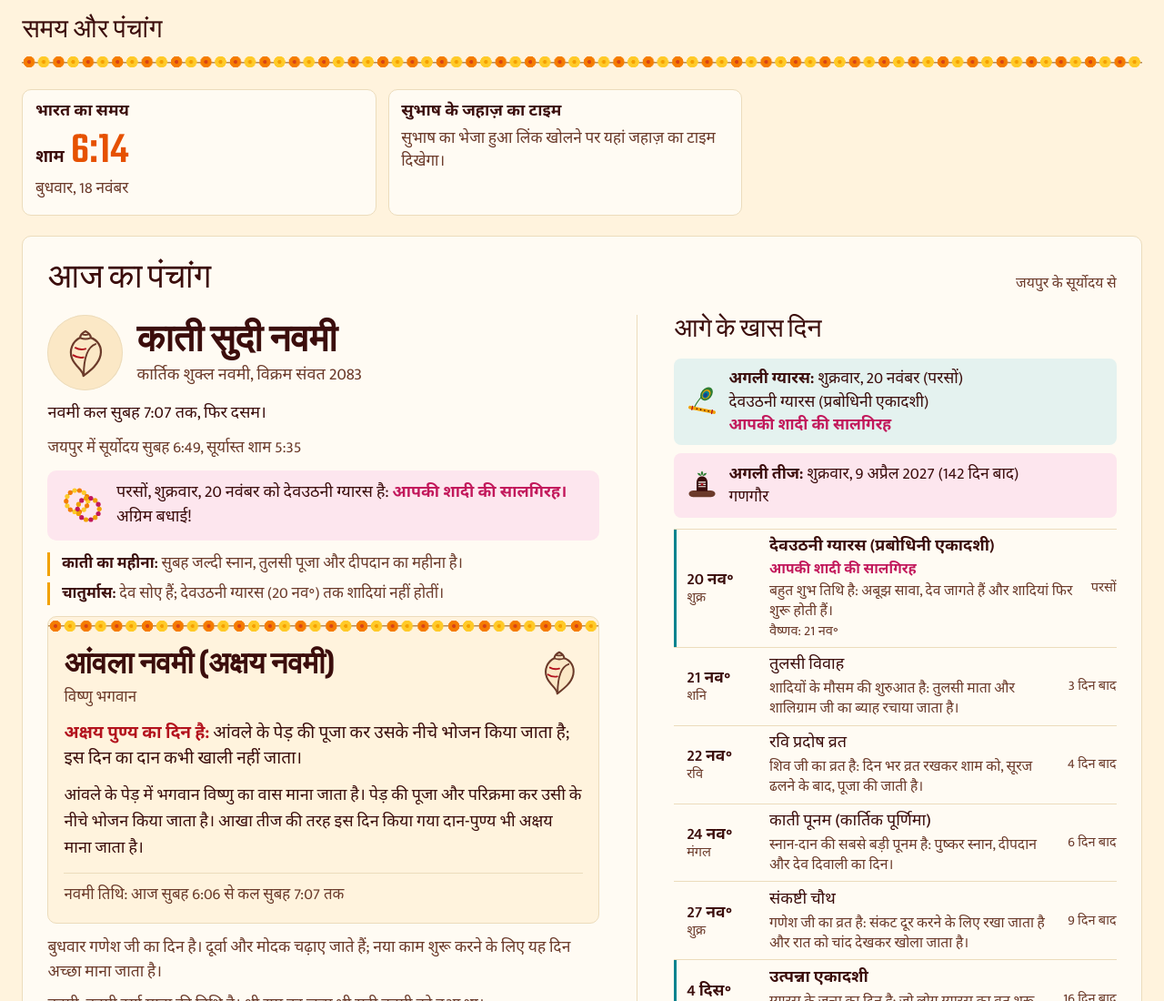
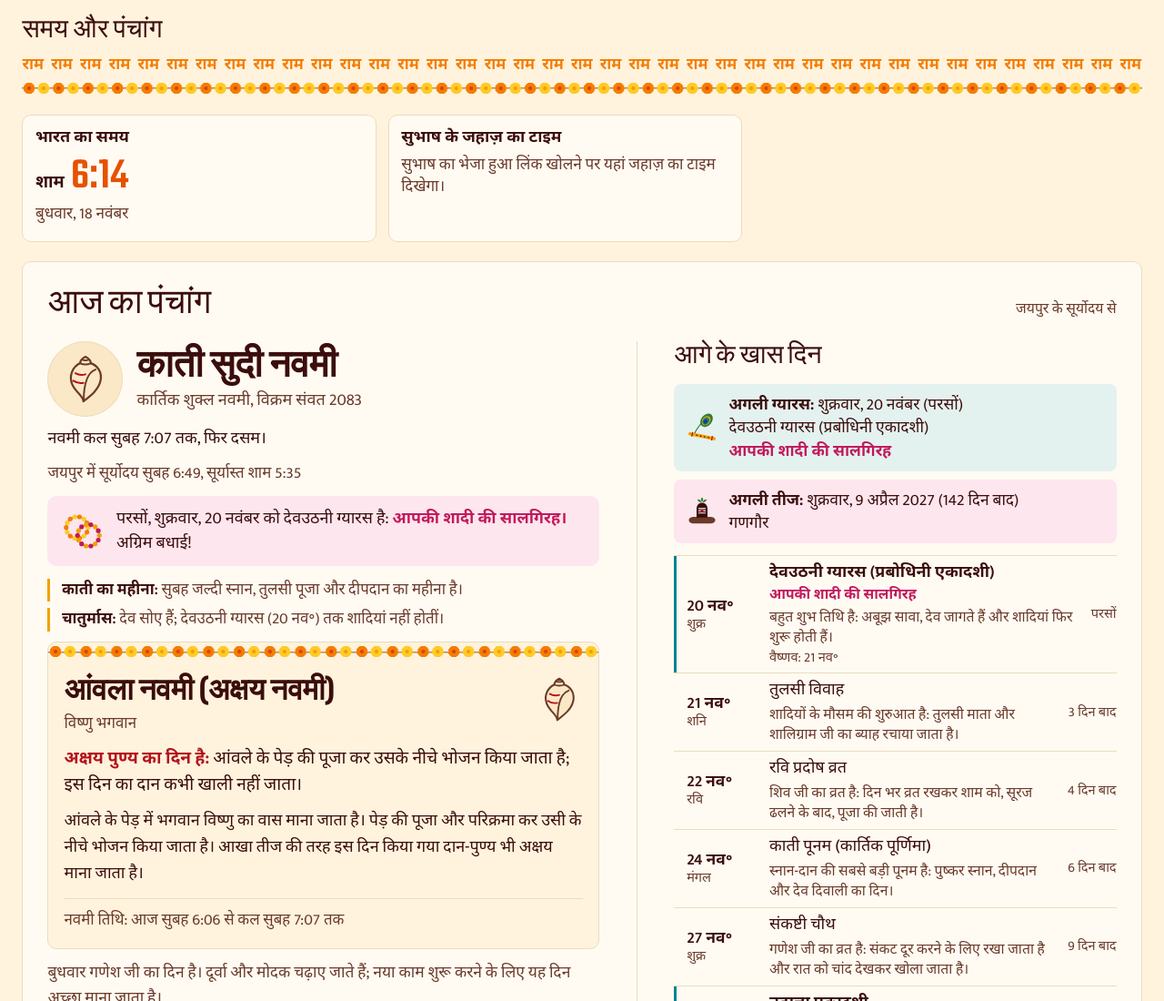
Before and after one commit to subhashbhakar-source/samay-mausam, a plain HTML site: page ghar.html in a window 1280 px wide. Shown: the top 1100 px of the page at 91% size. Drawn offline with Linux system fonts and the light colour scheme.

Commit message:
A line of राम above the garland on both pages
Whole words only, spread edge to edge in one line, in the marigold's orange.
Decorative, so hidden from screen readers.

Co-Authored-By: Claude Opus 5.5 <noreply@anthropic.com>
Claude-Session: https://claude.ai/code/session_01RWyJpzPhCiT5BfKtf74yeS

```diff
--- a/ghar.html
+++ b/ghar.html
@@ -82,6 +82,9 @@ a{color:var(--kumkum);text-underline-offset:.15em}
 .page{--ink-3:var(--ink-2);max-width:70rem;margin:0 auto;padding:.9rem .8rem 3rem;display:flex;flex-direction:column;gap:1.2rem}
 .top{display:flex;flex-direction:column;gap:.65rem}
 .name{font:500 1.6rem/1 var(--display);letter-spacing:.01em;padding-top:.2rem}
+/* राम राम राम: one line above the garland, in the marigold's colour; whole words only, spread edge to edge */
+.ram{display:flex;flex-wrap:wrap;justify-content:space-between;gap:0 .45em;height:1.35em;overflow:hidden;margin-bottom:-.35rem;
+  font:600 .95rem/1.35 var(--body);color:var(--genda-1);user-select:none}
 .band{height:16px;background:
   radial-gradient(circle at 8px 8px,var(--genda-1c) 0 1.8px,transparent 2.3px) 0 0/32px 16px space no-repeat,
   radial-gradient(circle at 8px 8px,var(--genda-1) 0 6px,transparent 6.5px) 0 0/32px 16px space no-repeat,
@@ -127,6 +130,7 @@ a{color:var(--kumkum);text-underline-offset:.15em}
 
   <header class="top">
     <h1 class="name">समय और पंचांग</h1>
+    <div class="ram" aria-hidden="true"><span>राम</span><span>राम</span><span>राम</span><span>राम</span><span>राम</span><span>राम</span><span>राम</span><span>राम</span><span>राम</span><span>राम</span><span>राम</span><span>राम</span><span>राम</span><span>राम</span><span>राम</span><span>राम</span><span>राम</span><span>राम</span><span>राम</span><span>राम</span><span>राम</span><span>राम</span><span>राम</span><span>राम</span><span>राम</span><span>राम</span><span>राम</span><span>राम</span><span>राम</span><span>राम</span><span>राम</span><span>राम</span><span>राम</span><span>राम</span><span>राम</span><span>राम</span><span>राम</span><span>राम</span><span>राम</span><span>राम</span><span>राम</span><span>राम</span><span>राम</span><span>राम</span><span>राम</span><span>राम</span><span>राम</span><span>राम</span><span>राम</span><span>राम</span><span>राम</span><span>राम</span><span>राम</span><span>राम</span><span>राम</span><span>राम</span><span>राम</span><span>राम</span><span>राम</span><span>राम</span><span>राम</span><span>राम</span><span>राम</span><span>राम</span></div>
     <div class="band" aria-hidden="true"></div>
   </header>
 
```
Also changed, not shown: index.html (+4 -0 lines).
